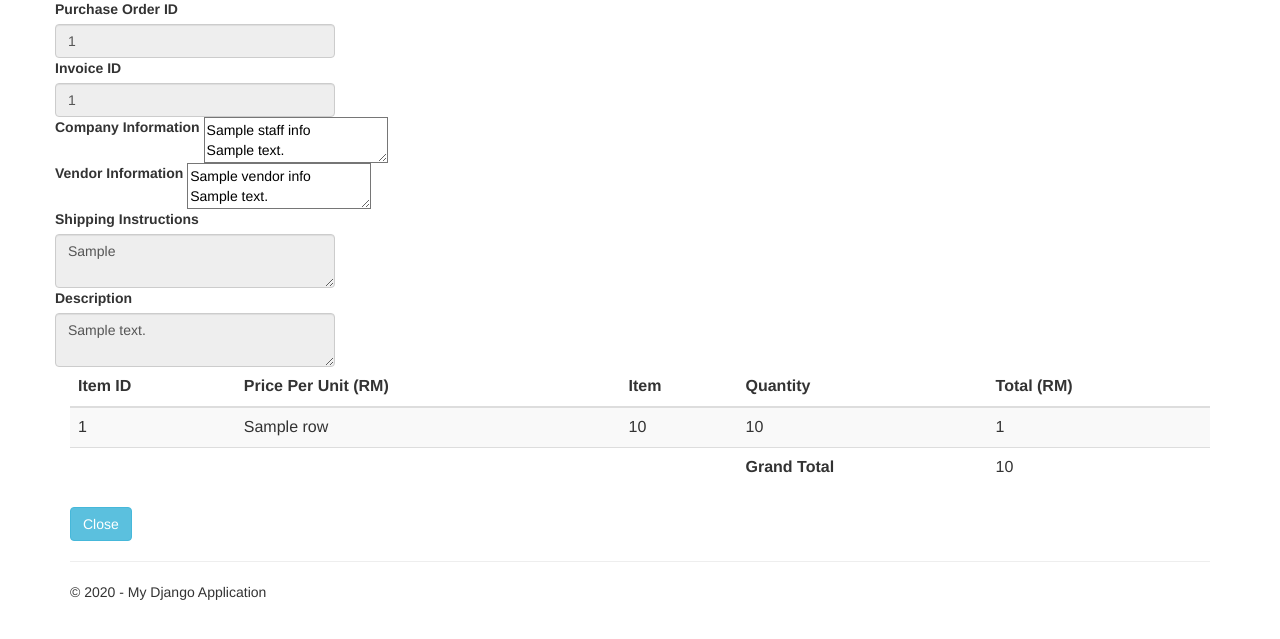
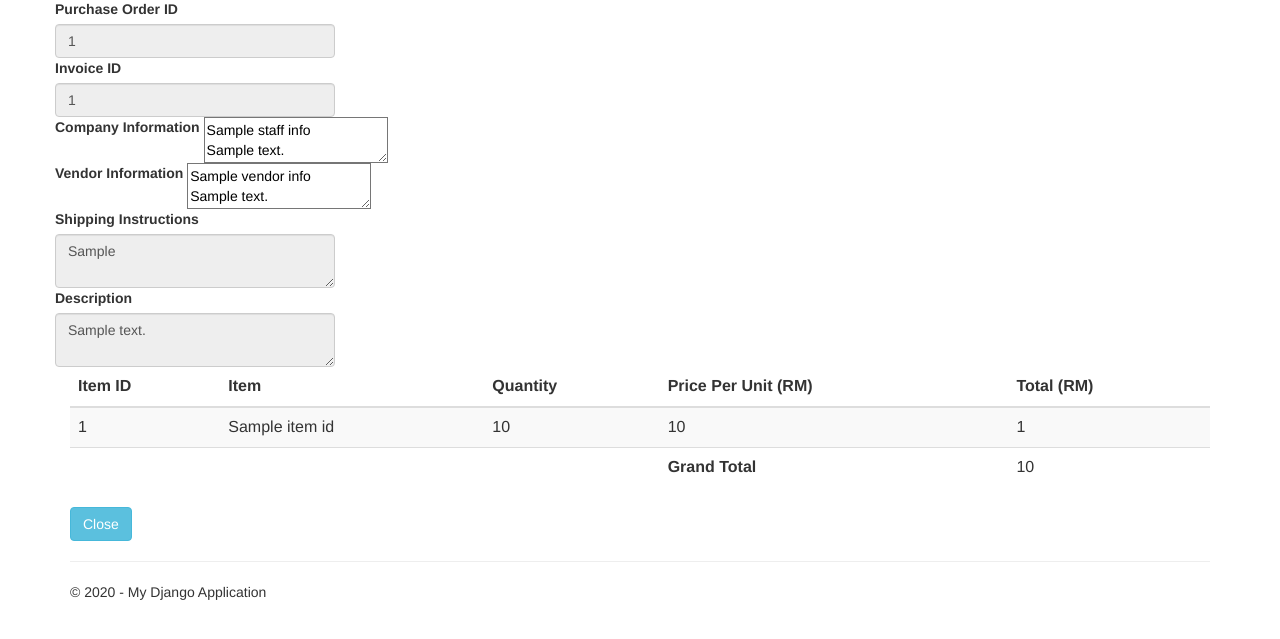
Before and after one commit to vashie1171301301/Group-05-Purchasing-System, a Django app: template Purchasing System/Invoice/templates/Invoice/invoicehistorydetails.html in a window 1280 px wide. Shown: the part 96-735 px from the top of the page. Run offline with Django 3.2, Linux system fonts and the light colour scheme; the template is opened without the code that fills it: most values are stand-ins (such as "Sample title", 1, 10 or a date in 2020); some libraries are stand-ins or nearby versions.

Commit message:
Invoice fix

```diff
--- a/Purchasing System/Invoice/templates/Invoice/invoicehistorydetails.html
+++ b/Purchasing System/Invoice/templates/Invoice/invoicehistorydetails.html
@@ -43,9 +43,9 @@
           <thead>
             <tr>
               <th scope="col">Item ID</th>
-              <th scope="col">Price Per Unit (RM)</th>
               <th scope="col">Item</th>
               <th scope="col">Quantity</th>
+              <th scope="col">Price Per Unit (RM)</th>
               <th scope="col">Total (RM)</th>
             </tr>
           </thead>
@@ -53,7 +53,7 @@
               {% for r in rows %}
             <tr>
                  <td>{{r.item_id}}</td>
-                 <td>{{r.item_name}}</td>
+                 <td>{{r.item_id.item_name}}</td>
                  <td>{{r.quantity}}</td>
                  <td>{{r.unit_price}}</td>
                  <td>{{r.total_price}}</td>
```
